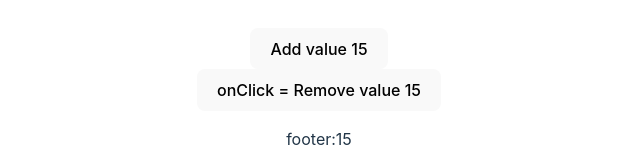
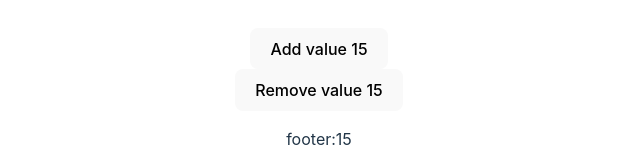
Before and after one commit to Abhigyankrsingh/counter, a React (Vite) app: page / in a window 1280 px wide. Shown: the part 393-554 px from the top of the page, without its empty margins (321-961 px from the left). Built offline with nearby package versions, Linux system fonts and the light colour scheme.

Commit message:
bug_fixed

```diff
--- a/src/App.jsx
+++ b/src/App.jsx
@@ -28,8 +28,10 @@ function App() {
      > Add value {counter}</button>
      <br/>
 
-     <button>
+     <button
      onClick = {removeValue}
+     >
+
      Remove value {counter}</button>
      <p> footer:{counter}</p>
     </>
```
